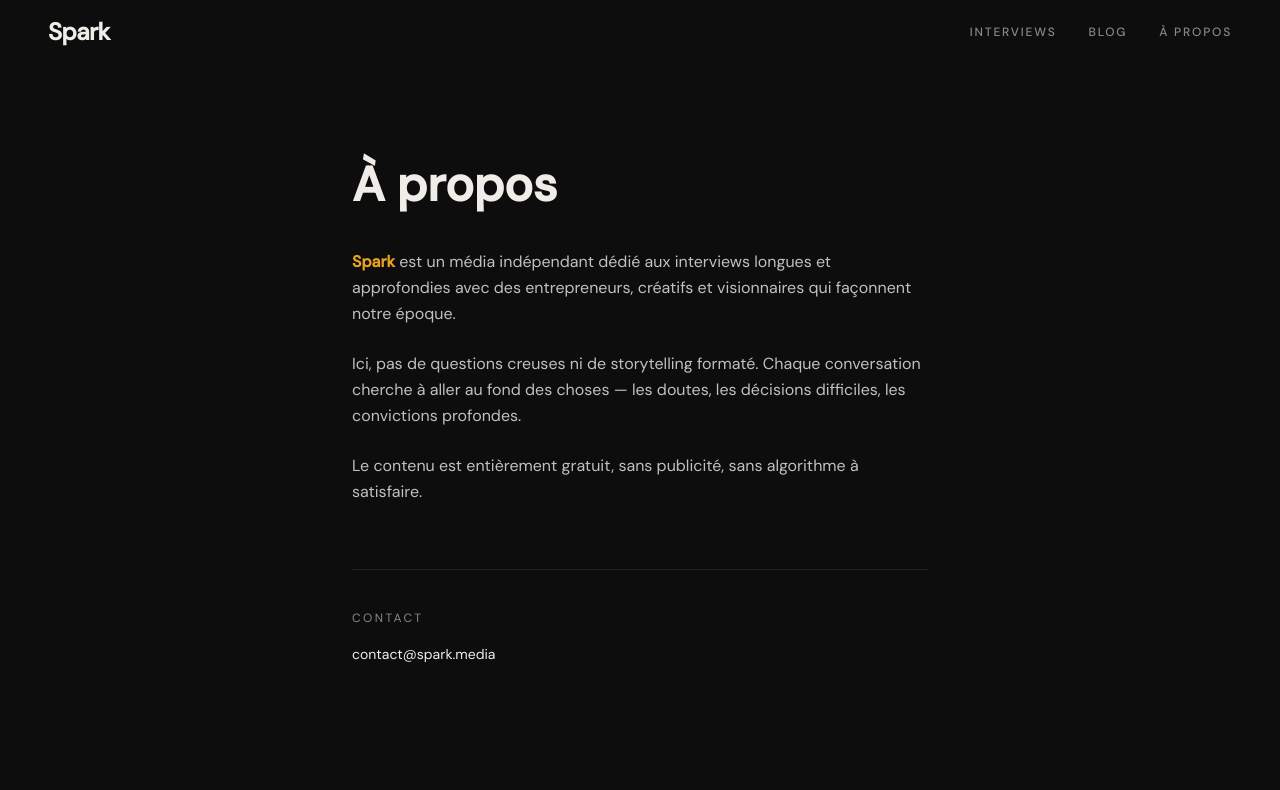
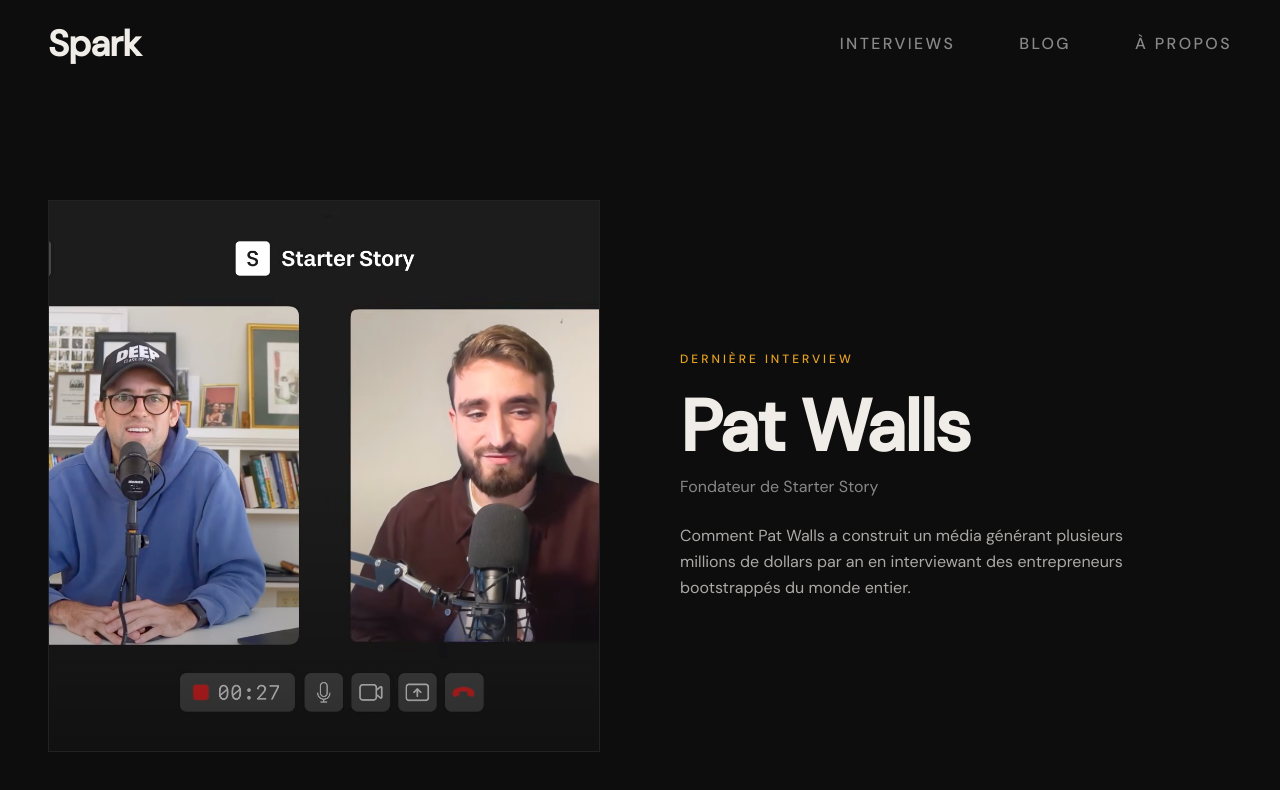
Before and after one commit to JulesMartin/Spark-next, a Next.js app: page /a-propos in a window 1280 px wide. Shown: the top 790 px of the page. Built offline with nearby package versions, Linux system fonts and the light colour scheme; no server answers; the database is empty.

Commit message:
Header ready

```diff
--- a/app/a-propos/page.tsx
+++ b/app/a-propos/page.tsx
@@ -1,35 +1,66 @@
+import Image from 'next/image'
 import Header from '@/components/public/Header'
+import { createClient } from '@/lib/supabase/server'
+import { getYouTubeThumbnail } from '@/lib/youtube'
 
-export default function AProposPage() {
+export const revalidate = 60
+
+export default async function AProposPage() {
+  const supabase = await createClient()
+
+  const { data: interview } = await supabase
+    .from('content')
+    .select('*')
+    .eq('type', 'interview')
+    .eq('published', true)
+    .eq('featured', true)
+    .order('published_at', { ascending: false })
+    .limit(1)
+    .single()
+
+  const thumbnail = interview
+    ? interview.thumbnail_url || (interview.youtube_url ? getYouTubeThumbnail(interview.youtube_url) : '/placeholder.jpg')
+    : '/hero-image.png'
+
   return (
     <main className="min-h-screen bg-bg">
       <Header />
 
-      <div className="max-w-2xl mx-auto px-6 md:px-12 py-16 md:py-24">
-        <h1 className="font-display text-4xl md:text-5xl font-black text-cream mb-10">
-          À propos
-        </h1>
+      <div className="max-w-7xl mx-auto px-6 md:px-12 py-20 md:py-28">
+        <div className="grid grid-cols-1 lg:grid-cols-2 gap-12 lg:gap-20 items-center">
 
-        <div className="font-body text-cream/80 text-base leading-relaxed space-y-6">
-          <p>
-            <span className="text-accent font-semibold">Spark</span> est un média indépendant dédié aux interviews longues et approfondies avec des entrepreneurs, créatifs et visionnaires qui façonnent notre époque.
-          </p>
-          <p>
-            Ici, pas de questions creuses ni de storytelling formaté. Chaque conversation cherche à aller au fond des choses — les doutes, les décisions difficiles, les convictions profondes.
-          </p>
-          <p>
-            Le contenu est entièrement gratuit, sans publicité, sans algorithme à satisfaire.
-          </p>
-        </div>
+          {/* Image (non-cliquable) */}
+          <div className="relative aspect-square overflow-hidden border border-edge">
+            <Image
+              src={thumbnail}
+              alt={interview ? `${interview.guest_name} — ${interview.title}` : 'Interview'}
+              fill
+              className="object-cover"
+              priority
+              sizes="(max-width: 1024px) 100vw, 50vw"
+            />
+            <div className="absolute inset-0 bg-gradient-to-t from-black/40 via-transparent to-transparent" />
+          </div>
 
-        <div className="mt-16 pt-10 border-t border-edge">
-          <p className="font-body text-xs uppercase tracking-[0.2em] text-muted mb-4">Contact</p>
-          <a
-            href="mailto:contact@spark.media"
-            className="font-body text-cream hover:text-accent transition-colors text-sm"
-          >
-            contact@spark.media
-          </a>
+          {/* Text content */}
+          <div className="flex flex-col gap-6">
+            <span className="font-body text-xs font-medium tracking-[0.25em] uppercase text-accent">
+              Dernière interview
+            </span>
+
+            <div>
+              <h2 className="font-display text-5xl md:text-6xl xl:text-7xl font-black text-cream leading-none tracking-tight">
+                {interview?.guest_name ?? 'Pat Walls'}
+              </h2>
+              <p className="font-body text-muted text-base mt-3">
+                {interview?.guest_title ?? 'Fondateur de Starter Story'}
+              </p>
+            </div>
+
+            <p className="font-body text-cream/70 text-base leading-relaxed max-w-md">
+              {interview?.description ?? 'Comment Pat Walls a construit un média générant plusieurs millions de dollars par an en interviewant des entrepreneurs bootstrappés du monde entier.'}
+            </p>
+          </div>
         </div>
       </div>
     </main>
--- a/components/public/FeaturedInterview.tsx
+++ b/components/public/FeaturedInterview.tsx
@@ -9,13 +9,13 @@
     (interview.youtube_url ? getYouTubeThumbnail(interview.youtube_url) : '/placeholder.jpg')
 
   return (
-    <section className="border-b border-edge">
+    <section>
       <div className="max-w-7xl mx-auto px-6 md:px-12 py-20 md:py-28">
         <div className="grid grid-cols-1 lg:grid-cols-2 gap-12 lg:gap-20 items-center">
 
           {/* Thumbnail */}
           <Link href={`/interviews/${interview.slug}`} className="group block relative">
-            <div className="relative aspect-video overflow-hidden border border-edge group-hover:border-accent/50 transition-colors duration-300">
+            <div className="relative aspect-square overflow-hidden border border-edge group-hover:border-accent/50 transition-colors duration-300">
               <Image
                 src={thumbnail}
                 alt={`${interview.guest_name} — ${interview.title}`}
--- a/components/public/Header.tsx
+++ b/components/public/Header.tsx
@@ -4,49 +4,71 @@
 import { useEffect, useState } from 'react'
 
 export default function Header() {
-  const [scrolled, setScrolled] = useState(false)
+  const [scrollY, setScrollY] = useState(0)
 
   useEffect(() => {
-    const onScroll = () => setScrolled(window.scrollY > 24)
+    const onScroll = () => setScrollY(window.scrollY)
     window.addEventListener('scroll', onScroll, { passive: true })
     return () => window.removeEventListener('scroll', onScroll)
   }, [])
 
+  // progress 0 = top, 1 = fully collapsed (after 80px of scroll)
+  const progress = Math.min(scrollY / 80, 1)
+
+  const headerHeight = Math.round(88 - 24 * progress)   // 88px → 64px
+  const logoSize    = 2.25 - 0.75 * progress            // 2.25rem → 1.5rem
+  const navFontSize = 1 - 0.25 * progress               // 1rem → 0.75rem
+  const navGap      = 4 - 1.5 * progress                // 4rem → 2.5rem
+
+  // nav color: grey (#888) → cream (#F0EDE8)
+  const navR = Math.round(136 + 104 * progress)
+  const navG = Math.round(136 + 101 * progress)
+  const navB = Math.round(136 +  96 * progress)
+  const navColor = `rgb(${navR}, ${navG}, ${navB})`
+
+
   return (
     <header
-      className={`sticky top-0 z-50 transition-all duration-300 ${
-        scrolled
-          ? 'bg-bg/95 backdrop-blur-md border-b border-accent/30'
-          : 'bg-transparent border-b border-transparent'
-      }`}
+      style={{ height: `${headerHeight}px` }}
+      className="sticky top-0 z-50 overflow-hidden"
     >
-      <div className="max-w-7xl mx-auto px-6 md:px-12 flex items-center justify-between h-16">
+      {/* Dark layer: fades out as you scroll */}
+      <div
+        className="absolute inset-0 bg-bg pointer-events-none"
+        style={{ opacity: 1 - progress }}
+      />
+      {/* Blur layer: fades in as you scroll */}
+      <div
+        className="absolute inset-0 pointer-events-none"
+        style={{ backdropFilter: `blur(${progress * 24}px)` }}
+      />
+      <div
+        className="relative max-w-7xl mx-auto px-6 md:px-12 flex items-center justify-between"
+        style={{ height: `${headerHeight}px` }}
+      >
         <Link
           href="/"
-          className="font-display text-2xl font-black text-cream tracking-tight hover:text-accent transition-colors"
+          className="font-display font-black tracking-tight text-cream"
+          style={{ fontSize: `${logoSize}rem`, lineHeight: 1.1 }}
         >
           Spark
         </Link>
 
-        <nav className="flex items-center gap-8">
-          <Link
-            href="/"
-            className="font-body text-xs font-medium tracking-[0.15em] uppercase text-muted hover:text-cream transition-colors"
-          >
-            Interviews
-          </Link>
-          <Link
-            href="/blog"
-            className="font-body text-xs font-medium tracking-[0.15em] uppercase text-muted hover:text-cream transition-colors"
-          >
-            Blog
-          </Link>
-          <Link
-            href="/a-propos"
-            className="font-body text-xs font-medium tracking-[0.15em] uppercase text-muted hover:text-cream transition-colors"
-          >
-            À propos
-          </Link>
+        <nav className="flex items-center" style={{ gap: `${navGap}rem` }}>
+          {[
+            { href: '/',         label: 'Interviews' },
+            { href: '/blog',     label: 'Blog' },
+            { href: '/a-propos', label: 'À propos' },
+          ].map(({ href, label }) => (
+            <Link
+              key={href}
+              href={href}
+              className="font-body font-medium tracking-[0.15em] uppercase hover:opacity-100 transition-opacity"
+              style={{ fontSize: `${navFontSize}rem`, color: navColor }}
+            >
+              {label}
+            </Link>
+          ))}
         </nav>
       </div>
     </header>
--- a/components/public/HeroSection.tsx
+++ b/components/public/HeroSection.tsx
@@ -1,72 +1,5 @@
-function LaptopMockup() {
-  return (
-    <div className="relative w-full max-w-[500px]">
-      {/* Drop shadow */}
-      <div className="absolute inset-x-8 bottom-0 h-16 bg-black/10 blur-2xl rounded-full translate-y-6" />
-
-      <div className="relative">
-        {/* Screen frame */}
-        <div className="bg-[#2C2C2E] rounded-t-2xl p-2.5 pb-0">
-          {/* Camera notch */}
-          <div className="flex justify-center mb-1.5">
-            <div className="w-1.5 h-1.5 rounded-full bg-[#3C3C3E]" />
-          </div>
-
-          {/* Screen */}
-          <div className="bg-white rounded-t-lg overflow-hidden">
-            {/* Browser bar */}
-            <div className="bg-gray-100 border-b border-gray-200 px-3 py-1.5 flex items-center gap-2">
-              <div className="flex gap-1">
-                <div className="w-2 h-2 rounded-full bg-red-400 opacity-80" />
-                <div className="w-2 h-2 rounded-full bg-yellow-400 opacity-80" />
-                <div className="w-2 h-2 rounded-full bg-green-400 opacity-80" />
-              </div>
-              <div className="flex-1 bg-white border border-gray-200 rounded-full h-3.5 mx-2" />
-            </div>
-
-            {/* Fake website content */}
-            <div className="p-5 bg-[#F5F5F0]" style={{ minHeight: '280px' }}>
-              {/* Nav */}
-              <div className="flex items-center justify-between mb-6">
-                <div className="w-10 h-2 bg-gray-900 rounded" />
-                <div className="flex gap-3">
-                  <div className="w-6 h-1.5 bg-gray-300 rounded" />
-                  <div className="w-6 h-1.5 bg-gray-300 rounded" />
-                  <div className="w-6 h-1.5 bg-gray-300 rounded" />
-                </div>
-              </div>
-
-              {/* Hero blocks */}
-              <div className="mb-4">
-                <div className="w-3/4 h-2.5 bg-gray-800 rounded mb-2" />
-                <div className="w-1/2 h-2.5 bg-[#6DBE2E]/60 rounded mb-4" />
-                <div className="w-full h-1.5 bg-gray-300 rounded mb-1.5" />
-                <div className="w-4/5 h-1.5 bg-gray-300 rounded mb-1.5" />
-                <div className="w-3/5 h-1.5 bg-gray-300 rounded mb-5" />
-                <div className="w-20 h-5 bg-[#6DBE2E] rounded-full" />
-              </div>
-
-              {/* Interview cards */}
-              <div className="grid grid-cols-3 gap-2 mt-6">
-                {[1, 2, 3].map((i) => (
-                  <div key={i} className="rounded overflow-hidden">
-                    <div className="bg-gray-200 aspect-video rounded mb-1" />
-                    <div className="w-3/4 h-1.5 bg-gray-400 rounded mb-1" />
-                    <div className="w-1/2 h-1 bg-gray-300 rounded" />
-                  </div>
-                ))}
-              </div>
-            </div>
-          </div>
-        </div>
-
-        {/* Laptop base */}
-        <div className="bg-[#2C2C2E] h-3 rounded-b-sm" />
-        <div className="bg-[#1C1C1E] h-2 mx-8 rounded-b-xl shadow-xl" />
-      </div>
-    </div>
-  )
-}
+import Image from 'next/image'
+import ParallaxBackground from './ParallaxBackground'
 
 
 export default function HeroSection() {
@@ -74,28 +7,7 @@
     <div>
       {/* ── Hero ── */}
       <section className="relative overflow-hidden">
-        {/* Waves background */}
-        <div
-          className="absolute inset-0 pointer-events-none"
-          style={{
-            backgroundImage: 'url(/waves-bg.png)',
-            backgroundSize: 'cover',
-            backgroundPosition: 'center',
-            mixBlendMode: 'screen',
-            opacity: 0.06,
-          }}
-        />
-
-        {/* Background blob */}
-        <div
-          className="absolute top-0 right-0 pointer-events-none"
-          style={{
-            width: '700px',
-            height: '700px',
-            background: 'radial-gradient(circle, rgba(109,190,46,0.13) 0%, transparent 68%)',
-            transform: 'translate(25%, -30%)',
-          }}
-        />
+        <ParallaxBackground />
 
         <div className="max-w-7xl mx-auto px-6 md:px-12 py-20 md:py-28">
           <div className="grid grid-cols-1 lg:grid-cols-2 gap-12 lg:gap-16 items-center">
@@ -110,7 +22,9 @@
               </p>
               <div className="pt-2">
                 <a
-                  href="#interviews"
+                  href="https://www.youtube.com/@Z-Start-Web"
+                  target="_blank"
+                  rel="noopener noreferrer"
                   className="inline-flex items-center gap-2 bg-accent hover:bg-accent-light text-white font-body font-medium px-7 py-3.5 rounded-full transition-colors duration-200 text-sm"
                 >
                   Découvrir les interviews
@@ -121,9 +35,20 @@
               </div>
             </div>
 
-            {/* Right: laptop mockup */}
+            {/* Right: hero image */}
             <div className="flex justify-center lg:justify-end">
-              <LaptopMockup />
+              <div className="relative w-full max-w-[747px] border-2 border-[#E8A320] shadow-2xl">
+                <div className="overflow-hidden">
+                  <Image
+                    src="/hero-image.png"
+                    alt="Interview en cours"
+                    width={1456}
+                    height={816}
+                    className="w-full h-auto"
+                    priority
+                  />
+                </div>
+              </div>
             </div>
           </div>
         </div>
--- /dev/null
+++ b/components/public/ParallaxBackground.tsx
@@ -0,0 +1,31 @@
+'use client'
+
+import { useEffect, useRef } from 'react'
+
+export default function ParallaxBackground() {
+  const ref = useRef<HTMLDivElement>(null)
+
+  useEffect(() => {
+    const handleScroll = () => {
+      if (ref.current) {
+        ref.current.style.transform = `translateY(${window.scrollY * 0.35}px)`
+      }
+    }
+    window.addEventListener('scroll', handleScroll, { passive: true })
+    return () => window.removeEventListener('scroll', handleScroll)
+  }, [])
+
+  return (
+    <div
+      ref={ref}
+      className="absolute inset-0 pointer-events-none scale-125"
+      style={{
+        backgroundImage: 'url(/waves-bg.png)',
+        backgroundSize: 'cover',
+        backgroundPosition: 'center',
+        mixBlendMode: 'screen',
+        opacity: 0.14,
+      }}
+    />
+  )
+}
```
Also changed, not shown: app/interviews/[slug]/page.tsx (+6 -9 lines), public/hero-image.png (added).
